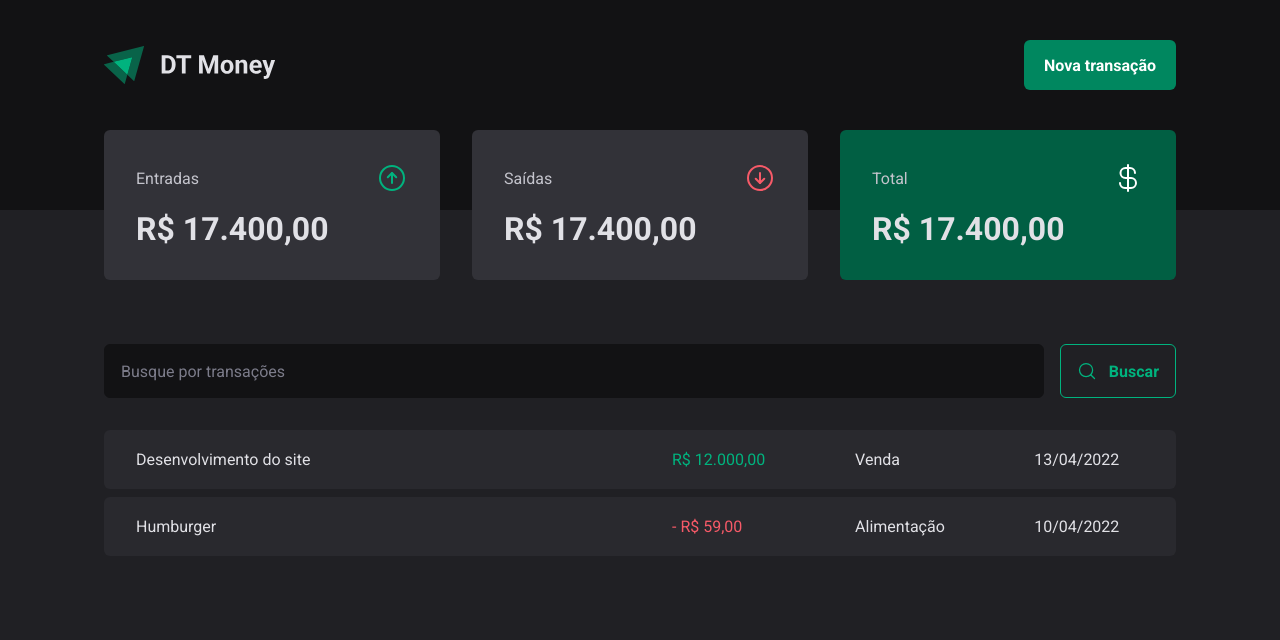
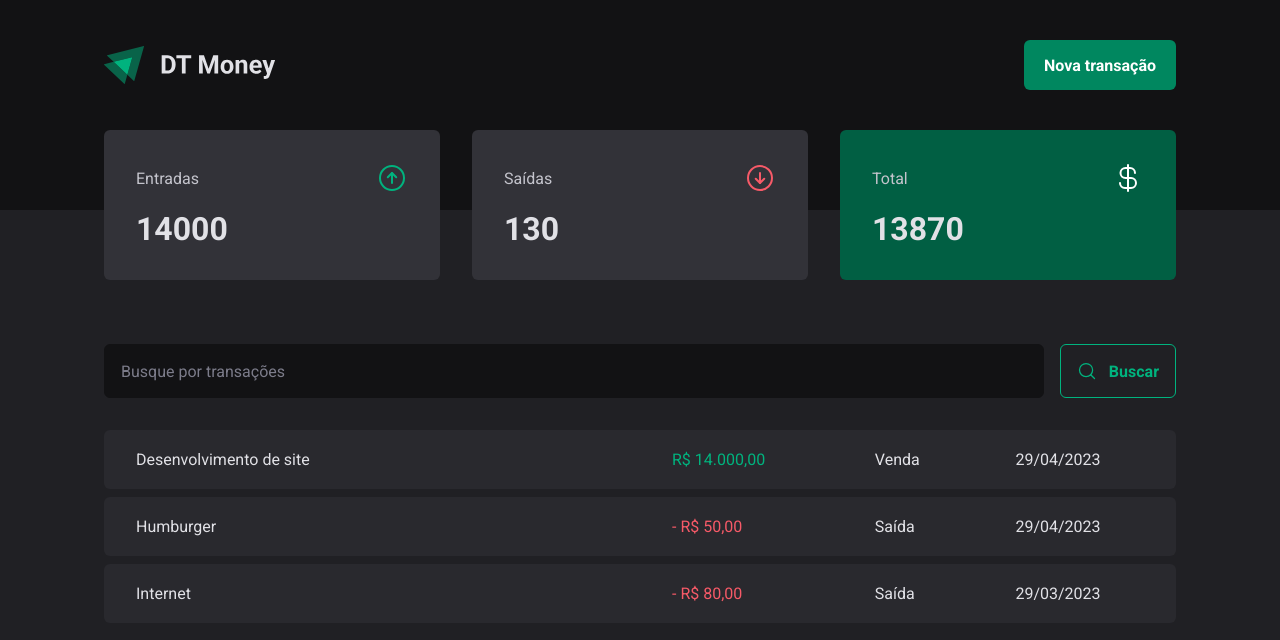
Before and after one commit to Emerson-lab/dt-money-2.0.0, a React (Vite) app: page / in a window 1280 px wide. Shown: the top 640 px of the page. Built offline with nearby package versions, Linux system fonts and the light colour scheme; data requests are answered from the project's data file.

Commit message:
formmater values

```diff
--- a/server.json
+++ b/server.json
@@ -2,11 +2,27 @@
   "transactions": [
     {
       "id": 1,
-      "decription": "Desenvolvimento de site",
+      "description": "Desenvolvimento de site",
       "type": "income",
       "category": "Venda",
       "price": 14000,
       "createdAt": "2023-04-29T19:36:44.505Z"
+    },
+    {
+      "id": 2,
+      "description": "Humburger",
+      "type": "outcome",
+      "category": "Saída",
+      "price": 50,
+      "createdAt": "2023-04-29T09:36:44.505Z"
+    },
+    {
+      "id": 3,
+      "description": "Internet",
+      "type": "outcome",
+      "category": "Saída",
+      "price": 80,
+      "createdAt": "2023-03-29T09:36:44.505Z"
     }
   ]
 }
--- a/src/App.tsx
+++ b/src/App.tsx
@@ -2,13 +2,16 @@ import { ThemeProvider } from "styled-components";
 import { defaultTheme } from "./styles/themes/default";
 import { GlobalStyle } from "./styles/global";
 import { Transactions } from "./pages/Transactions";
+import { TransactionsProvider } from "./contexts/TransactionsContext";
 
 export function App() {
 
   return (
     <ThemeProvider theme={defaultTheme}>
       <GlobalStyle />
-     <Transactions/>
+      <TransactionsProvider>
+        <Transactions />
+      </TransactionsProvider>
     </ThemeProvider>
   )
 }
--- a/src/components/Summary/index.tsx
+++ b/src/components/Summary/index.tsx
@@ -1,7 +1,25 @@
+import { useReducer } from "react";
+import { useTransactionContext } from "../../contexts/TransactionsContext";
 import { SummaryCard, SummaryContainer } from "./styles";
 import { ArrowCircleDown, ArrowCircleUp, CurrencyDollar } from 'phosphor-react';
 
 export function Summary() {
+  const { transactions } = useTransactionContext();
+
+  const summary = transactions.reduce(
+    (acc, transaction) => {
+      if(transaction.type === 'income') {
+        acc.income += transaction.price;
+        acc.total += transaction.price
+      } else {
+        acc.outcome += transaction.price;
+        acc.total -= transaction.price;
+      }
+      return acc
+     },
+    { income: 0, outcome: 0, total: 0 }
+  )
+
   return (
     <SummaryContainer>
       <SummaryCard>
@@ -10,7 +28,7 @@ export function Summary() {
           <ArrowCircleUp size={32} color="#00b37e" />
         </header>
 
-        <strong>R$ 17.400,00</strong>
+        <strong>{summary.income}</strong>
       </SummaryCard>
 
       <SummaryCard>
@@ -19,7 +37,7 @@ export function Summary() {
           <ArrowCircleDown size={32} color="#f75a68" />
         </header>
 
-        <strong>R$ 17.400,00</strong>
+        <strong>{summary.outcome}</strong>
       </SummaryCard>
 
       <SummaryCard variant="green">
@@ -28,7 +46,7 @@ export function Summary() {
           <CurrencyDollar size={32} color="#fff" />
         </header>
 
-        <strong>R$ 17.400,00</strong>
+        <strong>{summary.total}</strong>
       </SummaryCard>
     </SummaryContainer>
   )
--- /dev/null
+++ b/src/contexts/TransactionsContext.tsx
@@ -0,0 +1,45 @@
+import { createContext, useContext, useEffect, useState } from 'react';
+
+interface TransactionProps {
+  id: number;
+  description: string;
+  type: "income" | "outcome";
+  price: number;
+  category: string;
+  createdAt: string;
+}
+
+type TransactionContextType = {
+  transactions: TransactionProps[];
+}
+
+const TransactionContext = createContext({} as TransactionContextType);
+
+export const useTransactionContext = () => {
+  return useContext(TransactionContext);
+}
+
+interface TransactionsProviderProps {
+  children: React.ReactNode;
+}
+
+export function TransactionsProvider({ children }: TransactionsProviderProps) {
+  const [transactions, setTransactions] = useState<TransactionProps[]>([]);
+
+  useEffect(() => {
+    async function loadTransaction() {
+      const response = await fetch('http://localhost:3333/transactions');
+      const data = await response.json();
+      setTransactions(data);
+    }
+
+    loadTransaction();
+
+  }, []);
+
+  return (
+    <TransactionContext.Provider value={{ transactions }}>
+      {children}
+    </TransactionContext.Provider>
+  )
+}
--- /dev/null
+++ b/src/pages/Transactions/components/TransactionTable/index.tsx
@@ -0,0 +1,29 @@
+import { TransactionsTable, PriceHighLight } from './styles'
+import { useTransactionContext } from '../../../../contexts/TransactionsContext';
+import { priceFormatter, dateFormatter } from '../../../../utils/formatter';
+
+export function TransactionTable() {
+  const { transactions } = useTransactionContext();
+
+  return (
+    <TransactionsTable>
+      <tbody>
+        {transactions?.map(transaction => {
+          return (
+            <tr key={transaction.id}>
+              <td width="50%">{transaction.description}</td>
+              <td>
+                <PriceHighLight variant={transaction.type}>
+                  {transaction.type === 'outcome' && '- '}
+                  {priceFormatter.format(transaction.price)}
+                </PriceHighLight>
+              </td>
+              <td>{transaction.category}</td>
+              <td>{dateFormatter.format(new Date(transaction.createdAt))}</td>
+            </tr>
+          )
+        })}
+      </tbody>
+    </TransactionsTable>
+  )
+}
--- /dev/null
+++ b/src/pages/Transactions/components/TransactionTable/styles.ts
@@ -0,0 +1,35 @@
+import styled , {css} from 'styled-components'
+
+export const TransactionsTable = styled.table`
+  ${({theme}) => css`
+    width: 100%;
+    border-collapse: separate;
+    border-spacing: 0 0.5rem;
+    margin-top: 1.5rem;
+
+    td {
+      padding: 1.25rem 2rem;
+      background: ${theme['gray-700']};
+
+      &:first-child {
+        border-top-left-radius: 6px;
+        border-bottom-left-radius: 6px;
+      }
+
+      &:last-child {
+        border-top-right-radius: 6px;
+        border-bottom-right-radius: 6px;
+      }
+    }
+  `}
+`
+
+interface PriceHighLightProps {
+  variant: 'income' | 'outcome'
+}
+
+export const PriceHighLight = styled.span<PriceHighLightProps>`
+  ${({theme, variant}) => css`
+    color: ${variant === 'income' ? theme['green-300'] : theme['red-300']};
+  `}
+`
--- a/src/pages/Transactions/index.tsx
+++ b/src/pages/Transactions/index.tsx
@@ -1,9 +1,11 @@
 import { Header } from "../../components/Header";
 import { Summary } from "../../components/Summary";
 import { SearchForm } from "./components/SearchForm";
-import { PriceHighLight, TransactionContainer, TransactionsTable } from "./styles";
+import { TransactionContainer } from "./styles";
+import { TransactionTable } from "./components/TransactionTable";
 
 export function Transactions() {
+
   return (
     <div>
       <Header />
@@ -11,28 +13,10 @@ export function Transactions() {
 
       <TransactionContainer>
 
-      <SearchForm/>
+        <SearchForm />
 
-        <TransactionsTable>
-          <tbody>
-            <tr>
-              <td width="50%">Desenvolvimento do site</td>
-              <td>
-                <PriceHighLight variant="income">R$ 12.000,00</PriceHighLight>
-              </td>
-              <td>Venda</td>
-              <td>13/04/2022</td>
-            </tr>
-            <tr>
-              <td width="50%">Humburger</td>
-              <td>
-                <PriceHighLight variant="outcome">- R$ 59,00</PriceHighLight>
-              </td>
-              <td>Alimentação</td>
-              <td>10/04/2022</td>
-            </tr>
-          </tbody>
-        </TransactionsTable>
+        <TransactionTable />
+
       </TransactionContainer>
     </div>
   )
--- a/src/pages/Transactions/styles.ts
+++ b/src/pages/Transactions/styles.ts
@@ -8,37 +8,3 @@ export const  TransactionContainer = styled.main`
     padding: 0 1.5rem;
   `}
 `
-
-export const TransactionsTable = styled.table`
-  ${({theme}) => css`
-    width: 100%;
-    border-collapse: separate;
-    border-spacing: 0 0.5rem;
-    margin-top: 1.5rem;
-
-    td {
-      padding: 1.25rem 2rem;
-      background: ${theme['gray-700']};
-
-      &:first-child {
-        border-top-left-radius: 6px;
-        border-bottom-left-radius: 6px;
-      }
-
-      &:last-child {
-        border-top-right-radius: 6px;
-        border-bottom-right-radius: 6px;
-      }
-    }
-  `}
-`
-
-interface PriceHighLightProps {
-  variant: 'income' | 'outcome'
-}
-
-export const PriceHighLight = styled.span<PriceHighLightProps>`
-  ${({theme, variant}) => css`
-    color: ${variant === 'income' ? theme['green-300'] : theme['red-300']};
-  `}
-`
--- /dev/null
+++ b/src/utils/formatter.ts
@@ -0,0 +1,6 @@
+export const dateFormatter = new Intl.DateTimeFormat('pt-BR');
+
+export const priceFormatter = new Intl.NumberFormat('pt-BR', {
+  style:'currency',
+  currency: 'BRL'
+});
```
